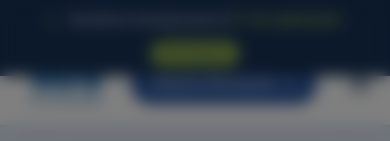
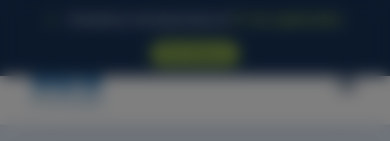
Before and after one commit to jovan-aula/uds-landings, a Next.js app: page /derecho in a window 390 px wide. Shown: the top 141 px of the page. Built offline with nearby package versions, Linux system fonts and the light colour scheme.

Commit message:
Hide navbar CTA on mobile — sticky bottom CTA handles mobile conversion

```diff
--- a/components/Navbar.tsx
+++ b/components/Navbar.tsx
@@ -43,7 +43,7 @@
         {/* CTA */}
         <a
           href="#formulario"
-          className="shrink-0 bg-[#26529C] hover:bg-[#173257] text-white text-sm font-medium px-5 py-2.5 rounded-full transition-colors flex items-center gap-1.5"
+          className="hidden md:flex shrink-0 bg-[#26529C] hover:bg-[#173257] text-white text-sm font-medium px-5 py-2.5 rounded-full transition-colors items-center gap-1.5"
         >
           Solicita información
           <svg width="14" height="14" viewBox="0 0 24 24" fill="none" stroke="currentColor" strokeWidth="2.5" strokeLinecap="round" strokeLinejoin="round">
```
